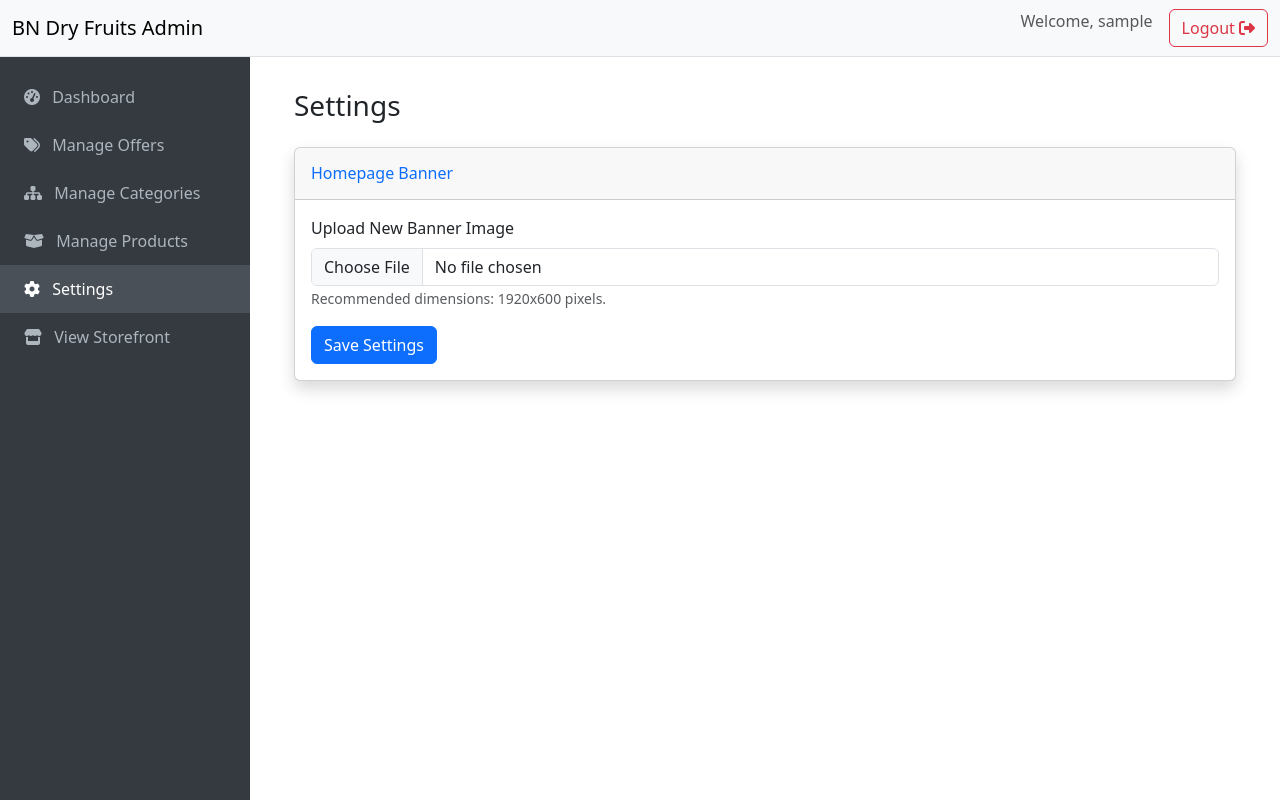
After one commit to priyeshdaspookulangara/dry, a PHP site: page /admin/settings.php in a window 1280 px wide. The commit adds this page. Run offline with PHP 8.4, Linux system fonts and the light colour scheme; the visitor is signed in with stand-in values (Sample User, id 1); data comes from the database, SQL or seed files in the repository; both versions use the stored data as it was after the commit; some libraries are stand-ins or nearby versions.

Commit message:
Add banner image setting in admin
Co-authored-by: priyeshdaspookulangara <216598157+priyeshdaspookulangara@users.noreply.github.com>

```diff
--- a/admin/includes/header.php
+++ b/admin/includes/header.php
@@ -82,6 +82,11 @@ $is_login_page = basename($_SERVER['PHP_SELF']) == 'login.php';
                         <i class="fas fa-box-open me-2"></i> Manage Products
                     </a>
                 </li>
+                <li class="nav-item">
+                    <a class="nav-link <?php echo basename($_SERVER['PHP_SELF']) == 'settings.php' ? 'active' : ''; ?>" href="<?php echo ADMIN_BASE_URL; ?>settings.php">
+                        <i class="fas fa-cog me-2"></i> Settings
+                    </a>
+                </li>
                 <!-- Add other management links here e.g., Orders -->
                  <li class="nav-item">
                     <a class="nav-link" href="../index.php" target="_blank">
--- /dev/null
+++ b/admin/settings.php
@@ -0,0 +1,57 @@
+<?php
+include 'includes/header.php';
+require_once '../db.php';
+
+// Fetch the current banner image
+$sql = "SELECT setting_value FROM settings WHERE setting_key = 'banner_image'";
+$result = mysqli_query($conn, $sql);
+$banner_image = mysqli_fetch_assoc($result)['setting_value'];
+?>
+
+<div class="container-fluid">
+    <h1 class="h3 mb-4 text-gray-800">Settings</h1>
+
+    <?php if (isset($_SESSION['success_message'])): ?>
+        <div class="alert alert-success alert-dismissible fade show" role="alert">
+            <?php echo $_SESSION['success_message']; unset($_SESSION['success_message']); ?>
+            <button type="button" class="btn-close" data-bs-dismiss="alert" aria-label="Close"></button>
+        </div>
+    <?php endif; ?>
+    <?php if (isset($_SESSION['error_message'])): ?>
+        <div class="alert alert-danger alert-dismissible fade show" role="alert">
+            <?php echo $_SESSION['error_message']; unset($_SESSION['error_message']); ?>
+            <button type="button" class="btn-close" data-bs-dismiss="alert" aria-label="Close"></button>
+        </div>
+    <?php endif; ?>
+
+    <div class="card shadow mb-4">
+        <div class="card-header py-3">
+            <h6 class="m-0 font-weight-bold text-primary">Homepage Banner</h6>
+        </div>
+        <div class="card-body">
+            <form action="save_settings.php" method="POST" enctype="multipart/form-data">
+                <div class="mb-3">
+                    <label for="banner_image" class="form-label">Upload New Banner Image</label>
+                    <input class="form-control" type="file" id="banner_image" name="banner_image">
+                    <small class="form-text text-muted">Recommended dimensions: 1920x600 pixels.</small>
+                </div>
+
+                <?php if (!empty($banner_image)): ?>
+                    <div class="mb-3">
+                        <label class="form-label">Current Banner</label>
+                        <div>
+                            <img src="../<?php echo htmlspecialchars($banner_image); ?>" alt="Current Banner" class="img-fluid" style="max-height: 200px;">
+                        </div>
+                    </div>
+                <?php endif; ?>
+
+                <input type="hidden" name="setting_key" value="banner_image">
+                <button type="submit" class="btn btn-primary">Save Settings</button>
+            </form>
+        </div>
+    </div>
+</div>
+
+<?php
+include 'includes/footer.php';
+?>
```
Also changed, not shown: admin/save_settings.php (added, +56 -0 lines), index.php (+7 -2 lines), sql/create_settings_table.sql (added, +9 -0 lines).
